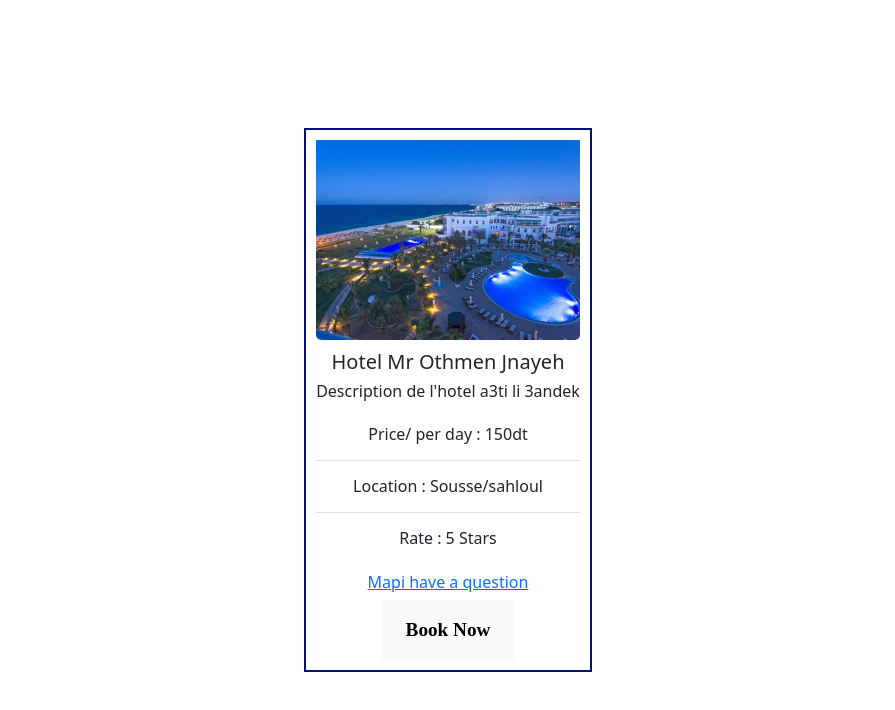
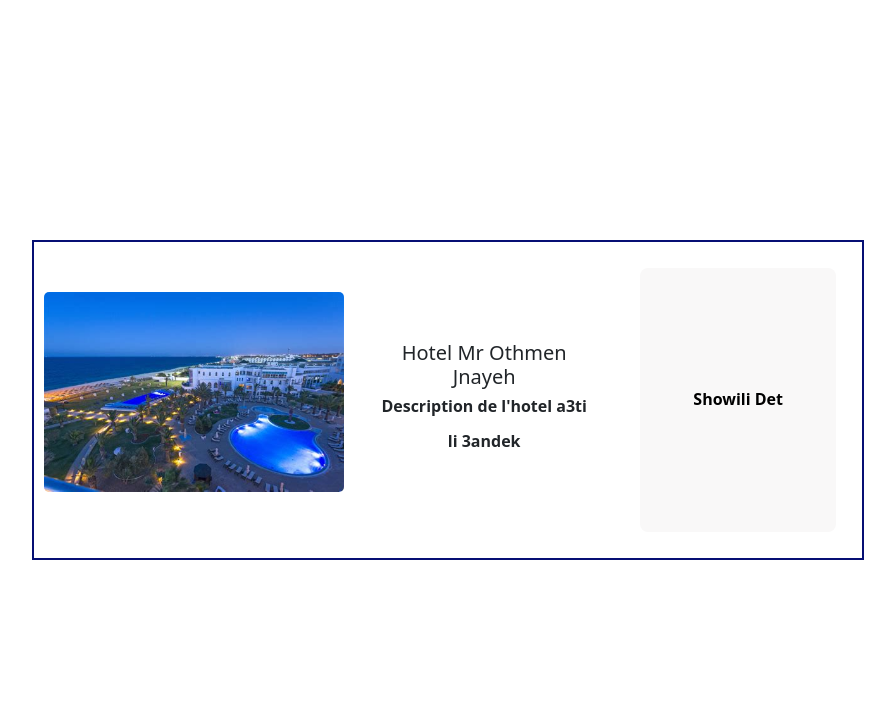
Before and after one commit to Wael569/ProjetReactWKAN, a React (Vite) app: page / in a window 1280 px wide. Shown: the top 710 px of the page, without its empty margins (192-1087 px from the left). Built offline with nearby package versions, Linux system fonts and the light colour scheme.

Commit message:
modif card

```diff
--- a/src/compos/Card.jsx
+++ b/src/compos/Card.jsx
@@ -1,16 +1,35 @@
 import Styles from './Card.module.css';
 import Stle from '../assets/kantaoui.jfif';
+import { useState } from 'react';
+
 function Card(props) {
+  const [visible, setVisible] = useState(false);
+  const [book, setBook] = useState(false);
+
+  function bookNow() {
+    setBook(true); // show form
+  }
+
+  function cancelBooking() {
+    setBook(false); // hide form
+  }
+
+  function toggle() {
+    setVisible(!visible);
+  }
+
   return (
     <>
-      <div className={Styles.card} style={{ width: "18rem",  }}>
-        <img src={Stle} className="card-img-top" alt="pas" />
-        <div className="card-body">
+      <div className="all">
+        <div className={Styles.card}>
+          <img src={Stle} className={Styles.img} alt="pas" />
+          <div className={Styles.cardBody}>
             <h5 className="card-title">{props.title}</h5>
-          <p className="card-text">
-           {props.description}
-          </p>
+            <p className="card-text">{props.description}</p>
           </div>
+
+          {visible && (
+            <>
               <ul className="list-group list-group-flush">
                 <li className="list-group-item">Price/ per day : {props.price}</li>
                 <li className="list-group-item">Location : {props.location}</li>
@@ -18,13 +37,94 @@ function Card(props) {
               </ul>
               <div className="card-body">
                 <a href="#" className="card-link">Map</a>
-          <a href="#" className="card-link">i have a question</a>
+                <button onClick={bookNow}>Book Now</button>
               </div>
-        <button className={Styles.btn
-        }>
-          Book Now
+            </>
+          )}
+
+          <button onClick={toggle} className={Styles.btnToggle}>
+            {visible ? 'hidi l det' : 'Showili Det'}
           </button>
         </div>
+      </div>
+
+      {/* Overlay booking form */}
+      {book && (
+        <div style={{
+          position: 'fixed',
+          top: 0, left: 0,
+          width: '100%',
+          height: '100%',
+          backgroundColor: 'rgba(0,0,0,0.5)',
+          display: 'flex',
+          justifyContent: 'center',
+          alignItems: 'center',
+          zIndex: 9999,
+          overflowY: 'auto',
+          padding: '20px'
+        }}>
+          <div className="card shadow-sm p-4" style={{ width: '600px', maxWidth: '95%' }}>
+            <h2 className="card-title mb-4 text-center">Réserver une chambre</h2>
+            <form id="hotelBookingForm">
+              <div className="row g-3 mb-3">
+                <div className="col-md-6">
+                  <label htmlFor="checkIn" className="form-label">Check-in</label>
+                  <input type="date" className="form-control" id="checkIn" name="checkIn" required />
+                </div>
+                <div className="col-md-6">
+                  <label htmlFor="checkOut" className="form-label">Check-out</label>
+                  <input type="date" className="form-control" id="checkOut" name="checkOut" required />
+                </div>
+              </div>
+
+              <div className="row g-3 mb-3">
+                <div className="col-md-6">
+                  <label htmlFor="adults" className="form-label">Adultes</label>
+                  <select className="form-select" id="adults" name="adults" required>
+                    <option value="1">1</option>
+                    <option value="2">2</option>
+                    <option value="3">3</option>
+                    <option value="4">4</option>
+                  </select>
+                </div>
+                <div className="col-md-6">
+                  <label htmlFor="children" className="form-label">Enfants</label>
+                  <select className="form-select" id="children" name="children">
+                    <option value="0">0</option>
+                    <option value="1">1</option>
+                    <option value="2">2</option>
+                  </select>
+                </div>
+              </div>
+
+              <div className="mb-3">
+                <label htmlFor="roomType" className="form-label">Type de chambre</label>
+                <select className="form-select" id="roomType" name="roomType" required>
+                  <option value="single">Simple</option>
+                  <option value="double">Double</option>
+                  <option value="suite">Suite</option>
+                </select>
+              </div>
+
+              <div className="row g-3 mb-3">
+                <div className="col-md-6">
+                  <label htmlFor="name" className="form-label">Nom complet</label>
+                  <input type="text" className="form-control" id="name" name="name" required />
+                </div>
+                <div className="col-md-6">
+                  <label htmlFor="email" className="form-label">Email</label>
+                  <input type="email" className="form-control" id="email" name="email" required />
+                </div>
+              </div>
+
+              <div className="d-flex justify-content-between">
+                <button type="submit" className="btn btn-primary">Réserver maintenant</button>
+                <button type="button" onClick={cancelBooking} className="btn btn-secondary">Annuler</button>
+              </div>
+            </form>
+          </div>
+        </div>
+      )}
     </>
   );
 }
--- a/src/compos/Card.module.css
+++ b/src/compos/Card.module.css
@@ -13,18 +13,29 @@
 }
 
 .card{
-    border: #060f74 2px solid;
     padding: 10px;
     line-height: 2.2rem;
     transition: 0.3s;
+    display: flex;
+    border: #060f74 2px solid;
+    height: 20rem;
+    width: 52rem;
+    overflow: hidden;
+    gap: 2rem;
+
+
 }
 
 img{
-    width: 100%;
+    width: 20rem;
     height: 200px;
     object-fit: cover;
     border-radius: 5px;
-    margin-bottom: 10px;}
+    margin-bottom: 10px;
+    display: flex;
+    align-content: center;
+    margin-top: 5%;
+}
 
 .card:hover{
     box-shadow: 0 4px 8px 0 rgba(0, 0, 0, 0.2), 0 6px 20px 0 rgba(217, 9, 9, 0.19);
@@ -32,3 +43,28 @@ img{
     transform: scale(1.1);
 
 }
+
+.cardBody{
+    display: flex;
+    max-width: 15rem;
+    font-weight: bold;
+    flex-direction: column;
+    justify-content: center;
+    align-items: center;}
+
+.btnToggle{
+    margin: 1rem;
+    padding: 0.5rem;
+    font-size: 1rem;
+    font-weight: 600;
+    border-radius: 8px;
+    width: 250px;
+    background-color: rgb(249, 248, 248);
+    color: black;
+}
+
+.btnToggle:hover{
+    background-color: #060f74;
+    color: rgb(255, 255, 255);
+    transition: 0.3s;
+}
```
Lines whose indentation alone changed are shown as unchanged.
